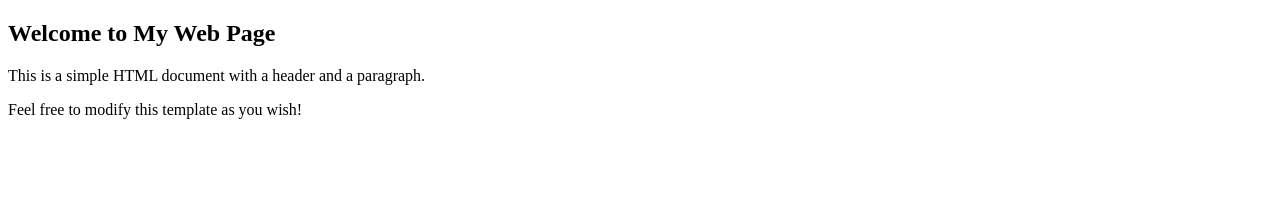
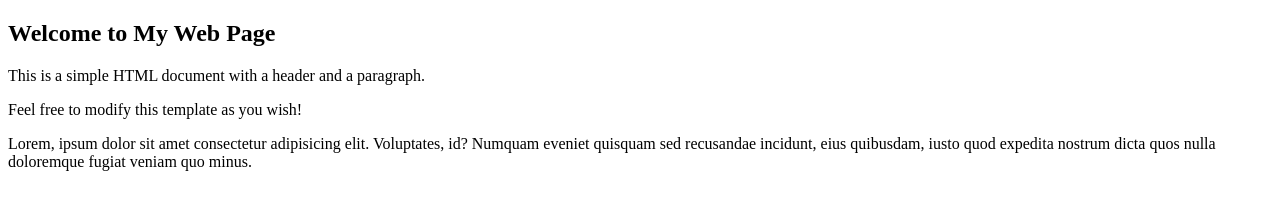
Before and after one commit to romansiddik/normaly, a plain HTML site: page index.html in a window 1280 px wide. Drawn offline with Linux system fonts and the light colour scheme.

Commit message:
first commit

```diff
--- a/index.html
+++ b/index.html
@@ -10,6 +10,7 @@
         <h1>Welcome to My Web Page</h1>
         <p>This is a simple HTML document with a header and a paragraph.</p>
         <p>Feel free to modify this template as you wish!</p>
+        <p>Lorem, ipsum dolor sit amet consectetur adipisicing elit. Voluptates, id? Numquam eveniet quisquam sed recusandae incidunt, eius quibusdam, iusto quod expedita nostrum dicta quos nulla doloremque fugiat veniam quo minus.</p>
     </section>
 </body>
 </html>
```
Also changed, not shown: 1 other file.
